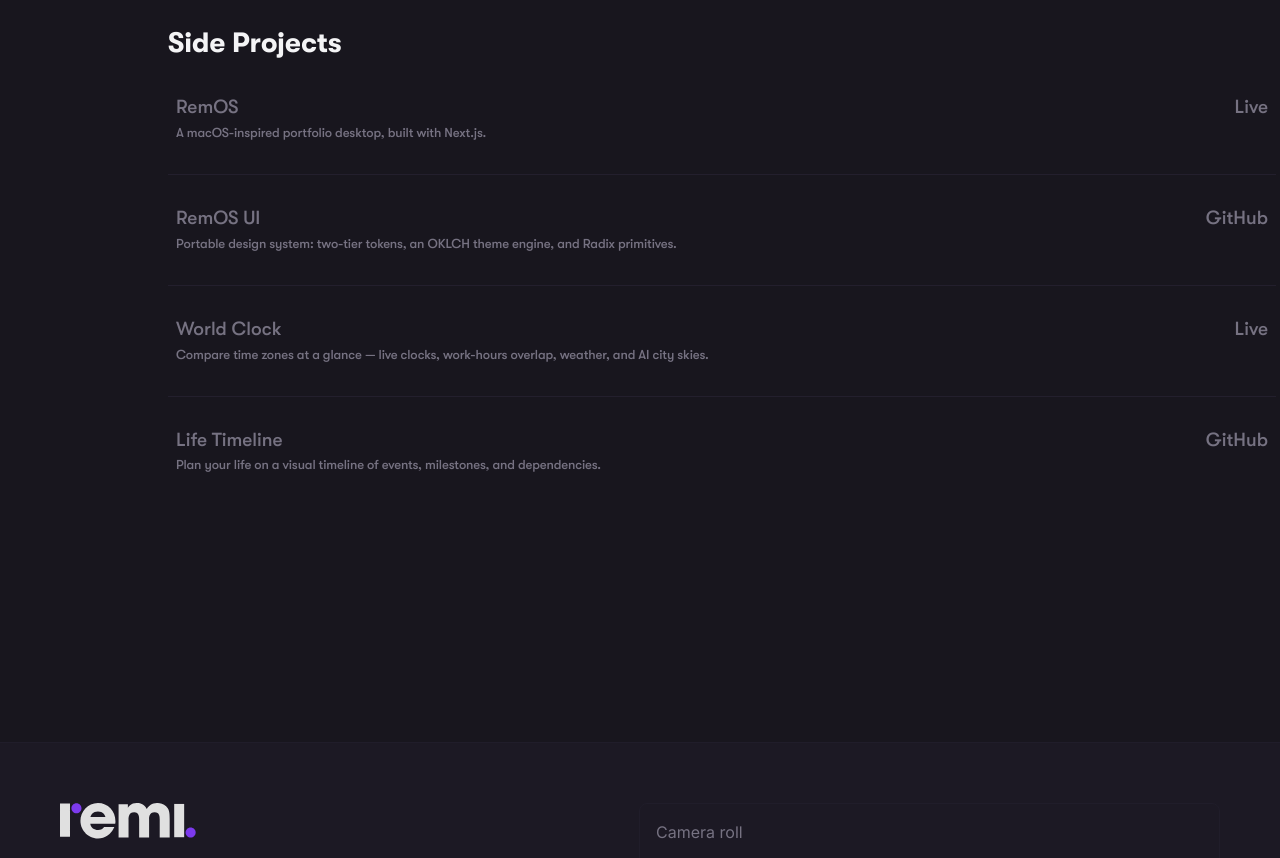
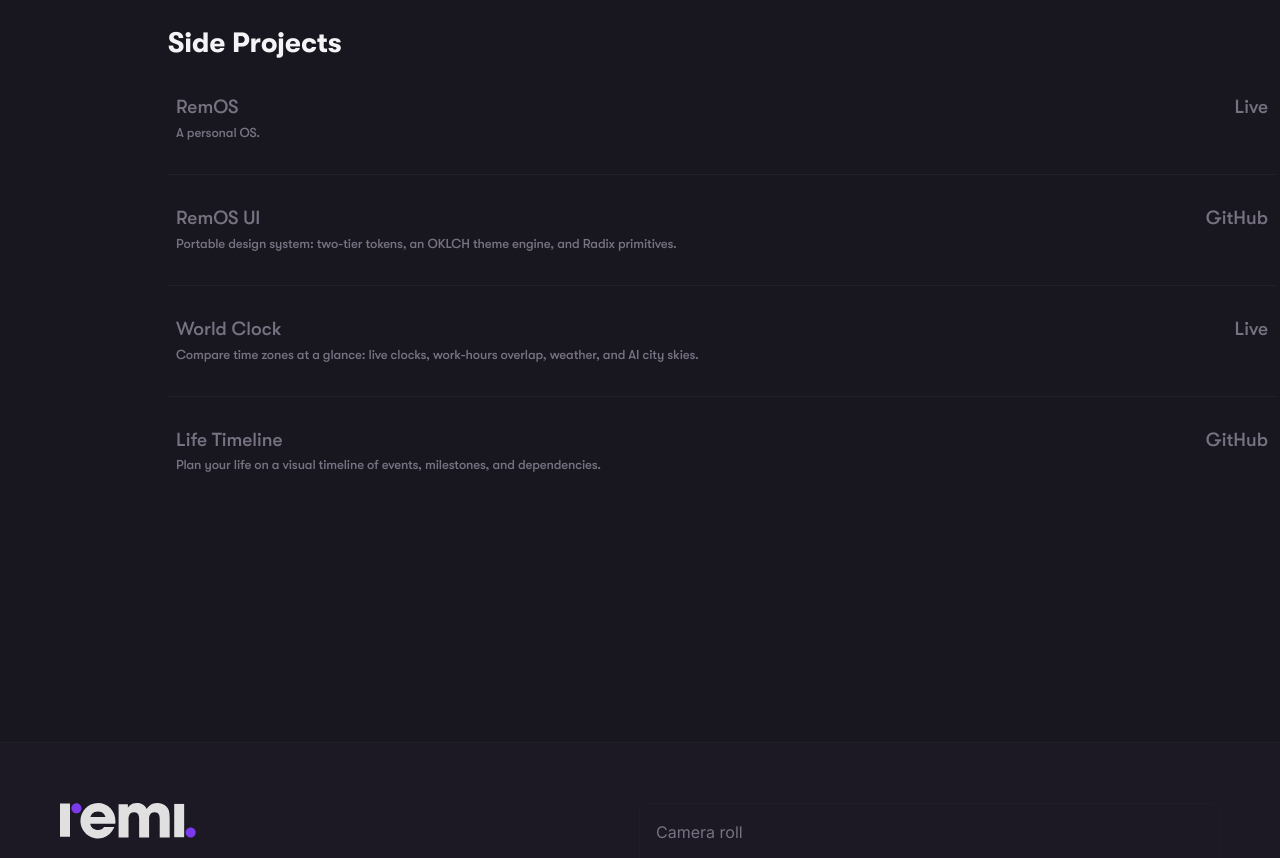
Before and after one commit to Remibousk/remibousk-site, a Next.js app in the folder site/: page / in a window 1280 px wide. Shown: the part 6280-7138 px from the top of the page. Built offline with nearby package versions, Linux system fonts and the light colour scheme.

Commit message:
Refine Side Projects copy for RemOS and World Clock
RemOS is now "A personal OS." World Clock drops the em dash
in favor of a colon.

```diff
--- a/site/src/components/SideProjects/SideProjects.tsx
+++ b/site/src/components/SideProjects/SideProjects.tsx
@@ -15,7 +15,7 @@ interface Project {
 const PROJECTS: Project[] = [
   {
     name: 'RemOS',
-    description: 'A macOS-inspired portfolio desktop, built with Next.js.',
+    description: 'A personal OS.',
     href: 'https://remibousk.com',
     published: true,
   },
@@ -29,7 +29,7 @@ const PROJECTS: Project[] = [
   {
     name: 'World Clock',
     description:
-      'Compare time zones at a glance — live clocks, work-hours overlap, weather, and AI city skies.',
+      'Compare time zones at a glance: live clocks, work-hours overlap, weather, and AI city skies.',
     href: 'https://worldtime.me',
     published: true,
   },
```
Also changed, not shown: 1 other file (tests, documents, lock files or other folders).
